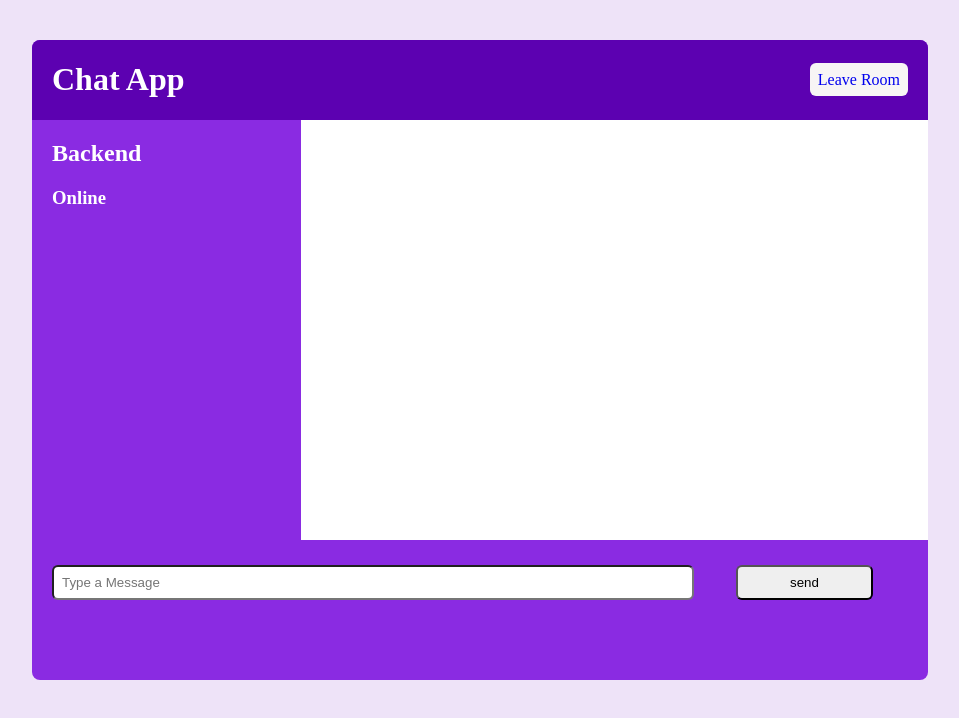
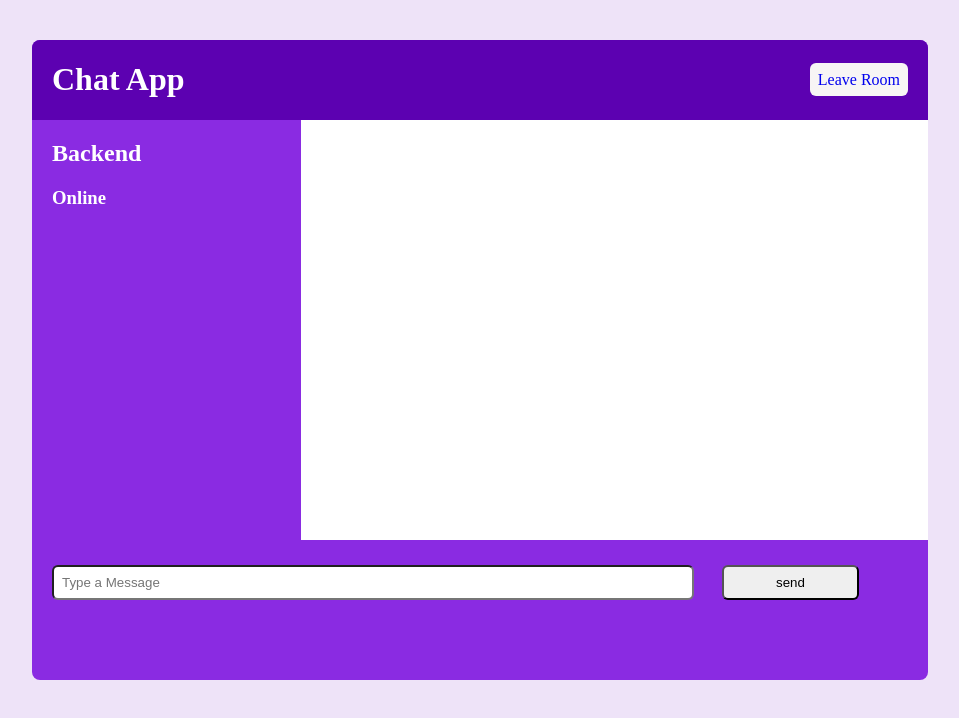
Before and after one commit to shak612/Real_Time_Chat_Application, a website: page src/public/chat.html in a window 1280 px wide. Shown: the whole page, without its empty margins (160-1119 px from the left). Drawn offline with nearby package versions, Linux system fonts and the light colour scheme; no server answers.

Commit message:
just some changes in css

```diff
--- a/src/public/css/style.css
+++ b/src/public/css/style.css
@@ -31,19 +31,6 @@ body{
     height: 100%;
     background-color: #ffff;
 }
-
-/* #title{
-   color: white;
-   padding: 12px;
-}
-#status{
-   color: white;
-   padding: 12px;
-}
-#username{
-   color: white;
-   padding: 12px;
-} */
 
 .container{
     min-height: 50%;
@@ -116,7 +103,7 @@ body{
     width: 16%;
     padding: 8px;
     margin-top: 4px;
-    margin-left: 38px;
+    margin-left: 24px;
     border-radius: 6px;
 }
 
```
